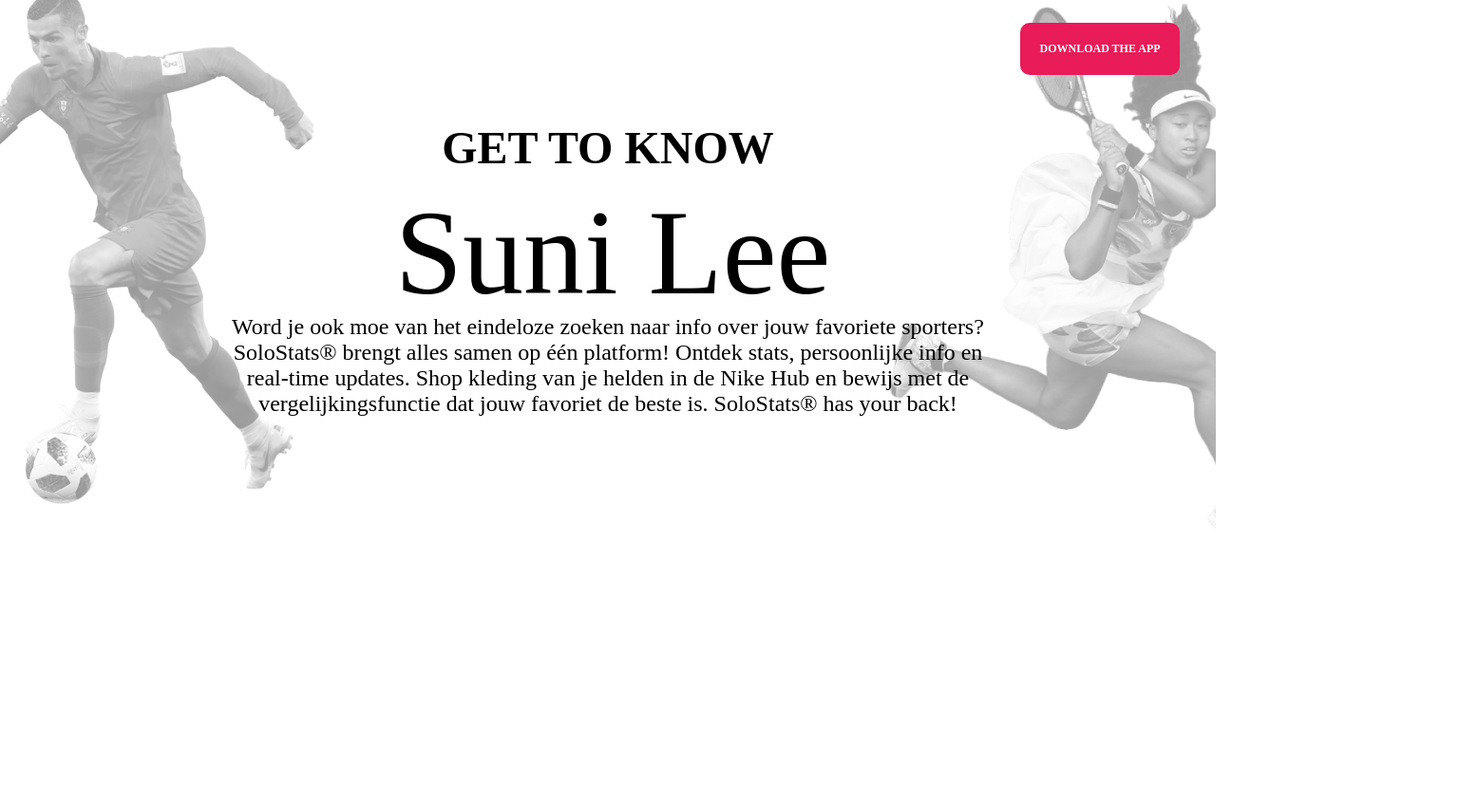
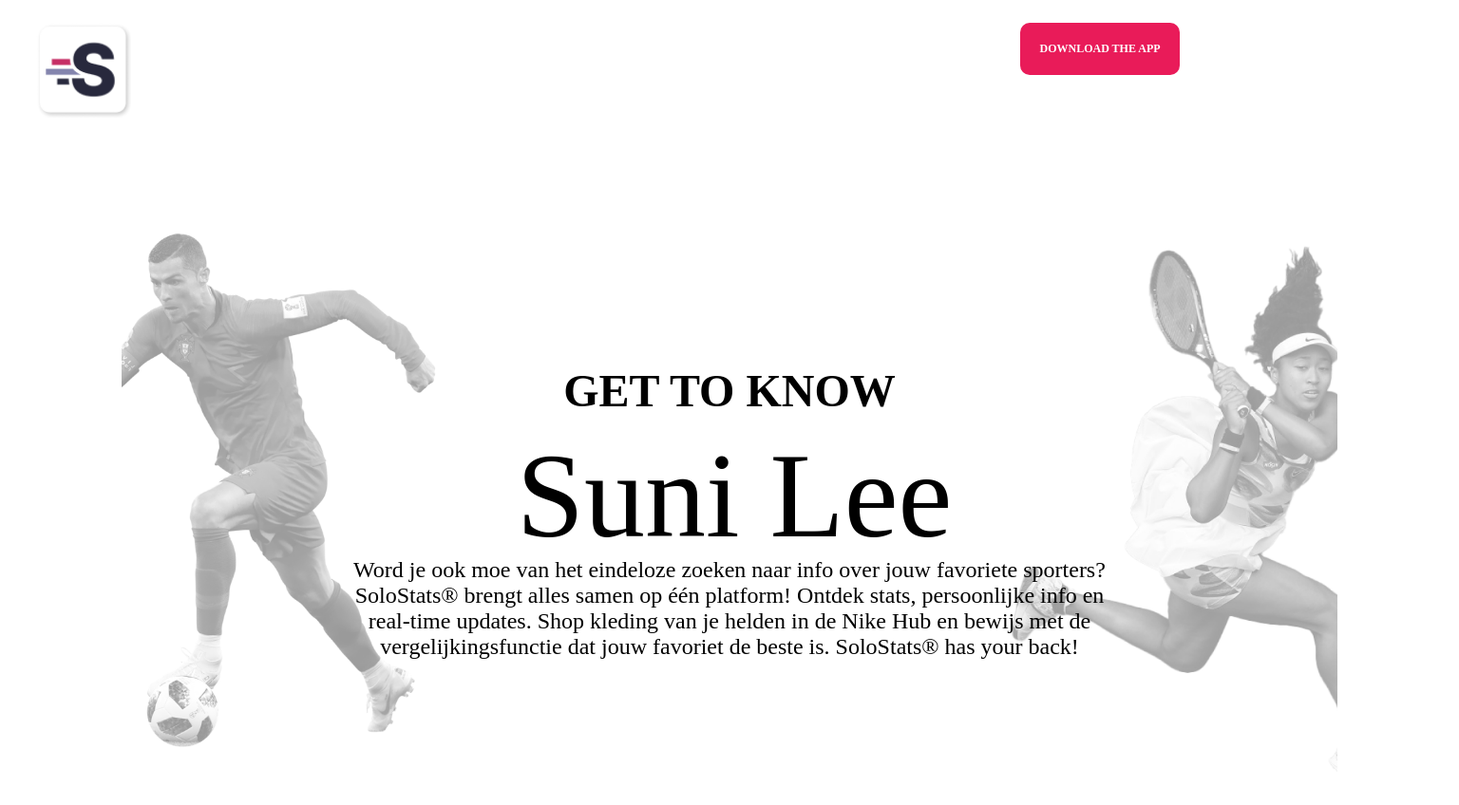
Before and after one commit to Elizadegroof/fprojectsolostas, a plain HTML site: page index.html in a window 1280 px wide. Shown: the whole page at 95% size, 1536 px wide, since content can reach past the window. Before the commit the page ends 800 px from the top, so only its background shows below. Drawn offline with Linux system fonts and the light colour scheme.

Commit message:
background 18

```diff
--- a/css/style.css
+++ b/css/style.css
@@ -5,6 +5,7 @@
 }
 
 body, html {
+   margin: 10%;
    width: 100vw;
    height: auto; /* Zorg ervoor dat de body en de html het volledige scherm vullen */
    font-family: 'Bree Serif', serif;
@@ -16,6 +17,15 @@ body, html {
    flex-direction: column; /* Zorg ervoor dat de inhoud verticaal wordt gestapeld */
    justify-content: flex-start; /* Zorg ervoor dat de inhoud vanaf de bovenkant van het scherm begint */
    align-items: center; /* Horizontaal centreren */
+}
+
+/* Logo styling */
+.logo {
+   position: absolute;
+   top: 3%; /* 3% margin from the top */
+   left: 3%; /* 3% margin from the left */
+   width: 100px; /* Set a width for the logo (adjust as necessary) */
+   height: auto; /* Maintain aspect ratio */
 }
 
 .intro {
--- a/index.html
+++ b/index.html
@@ -11,6 +11,8 @@
     <div class="download-button">
         <span>DOWNLOAD THE APP</span>
     </div>
+
+    <img src="pictures/logo_solostats 1.png" alt="Logo" class="logo">
 
     <div class="intro">GET TO KNOW</div>
 
```
Also changed, not shown: pictures/logo_solostats 1.png (added).
